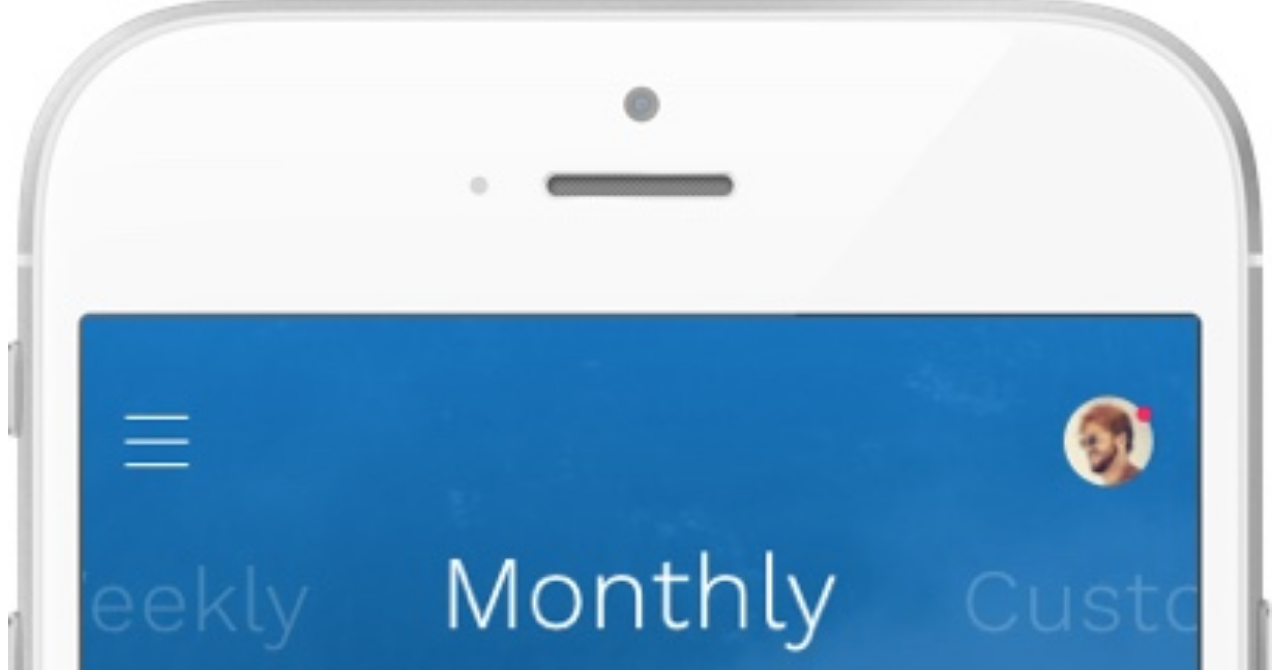
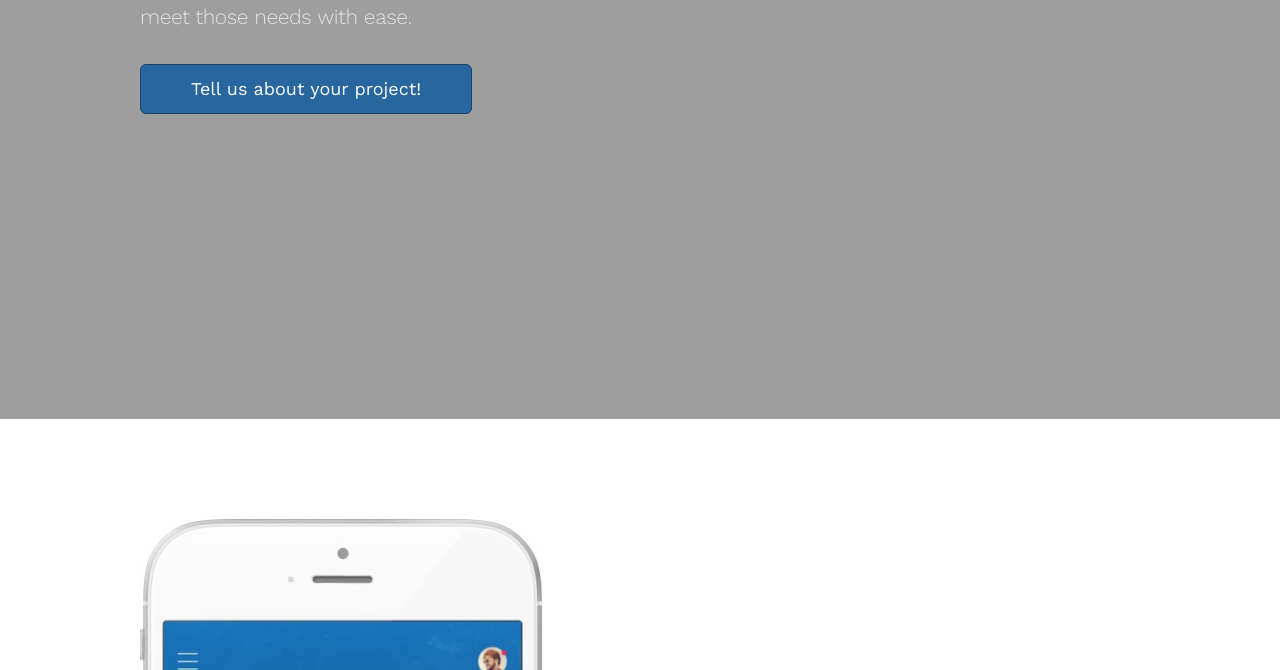
Before and after one commit to madriska/new-website, a website: page docs/index.html in a window 1280 px wide. Shown: the part 461-1131 px from the top of the page. Drawn offline with nearby package versions, Linux system fonts and the light colour scheme; files that its build step writes are made by us from their sources; the site is published under a folder, as on GitHub Pages, so addresses that start at the root find nothing.

Commit message:
Now I see what you do

```diff
--- a/docs/index.html
+++ b/docs/index.html
@@ -19,8 +19,8 @@
 
 
       <link href='https://fonts.googleapis.com/css?family=Lora:400,400italic|Work+Sans:300,400,500,600' rel='stylesheet' type='text/css'>
-      <link href="/assets/css/toolkit-startup.css" rel="stylesheet">
-      <link href="/assets/css/application-startup.css" rel="stylesheet">
+      <link href="assets/css/toolkit-startup.css" rel="stylesheet">
+      <link href="assets/css/application-startup.css" rel="stylesheet">
 
 
 
@@ -115,7 +115,7 @@
 </nav>
 
 
-  <img class="app-graph" src="/assets/img/home.jpg">
+  <img class="app-graph" src="assets/img/home.jpg">
 
   <div class="block-xs-middle p-b-lg">
     <div class="container">
```
